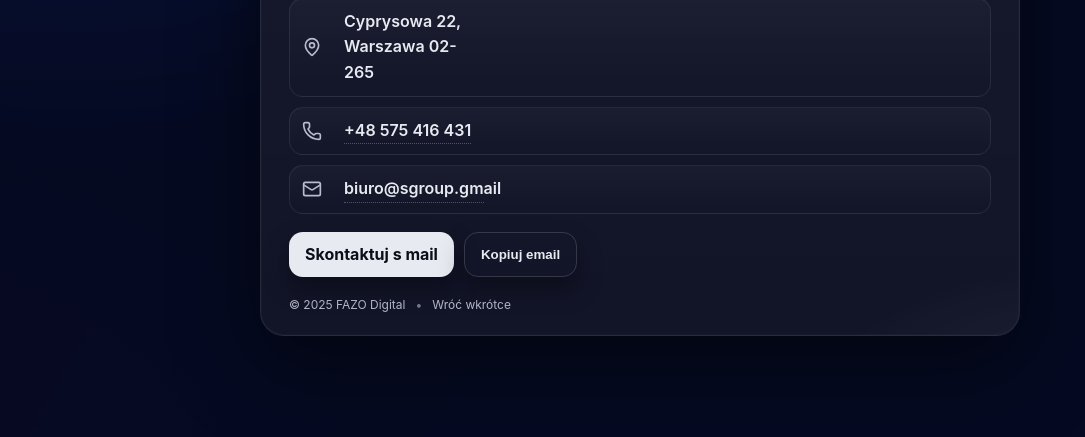
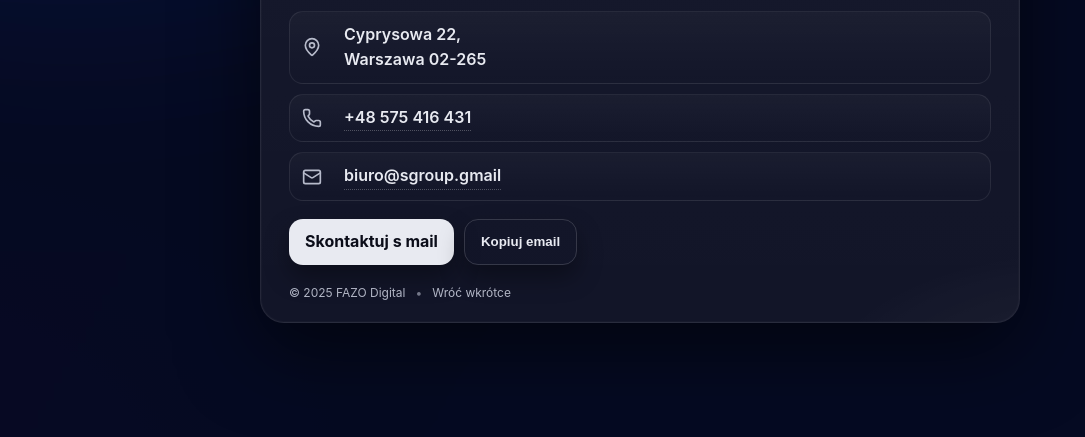
Before and after one commit to Nasimll/fazo-webpage, a plain HTML site: page index.html in a window 1280 px wide. Shown: the part 363-800 px from the top of the page, without its empty margins (0-1085 px from the left). Drawn offline with nearby package versions, Linux system fonts and the light colour scheme.

Commit message:
Update FAZO

```diff
--- a/style.css
+++ b/style.css
@@ -84,8 +84,8 @@ header.hero{ display:flex; align-items:center; gap:20px; margin-bottom:8px }
 
 /* responsive */
 @media (max-width:420px){ .logo{ width:64px; height:64px } }
-.value{
-max-width: 140px;
+.title{
+    font-size: clamp(14px, 6vw, 56px);
 }
 /* ====== AURORA background — sweep left↔right ====== */
 .bg-aurora{
```
